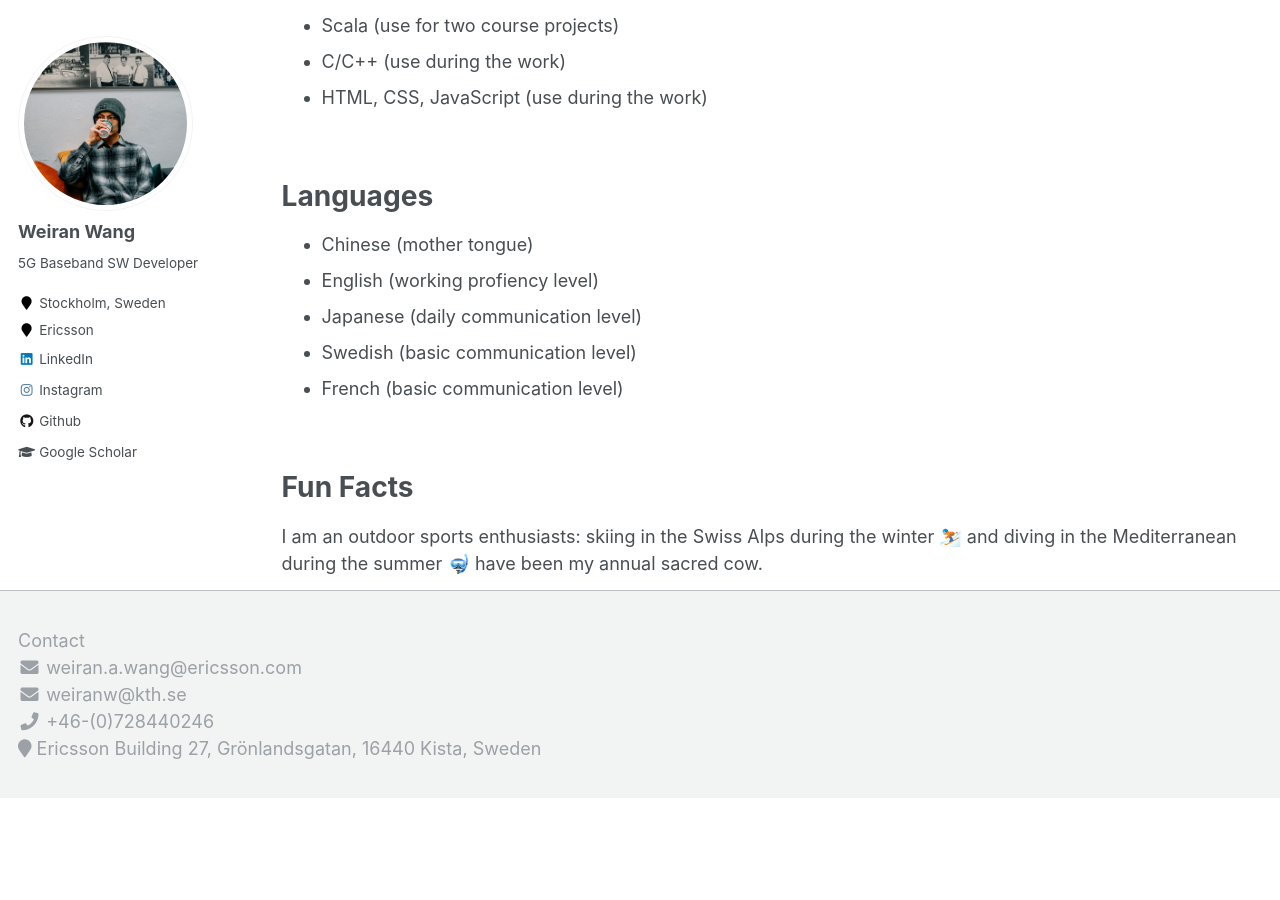
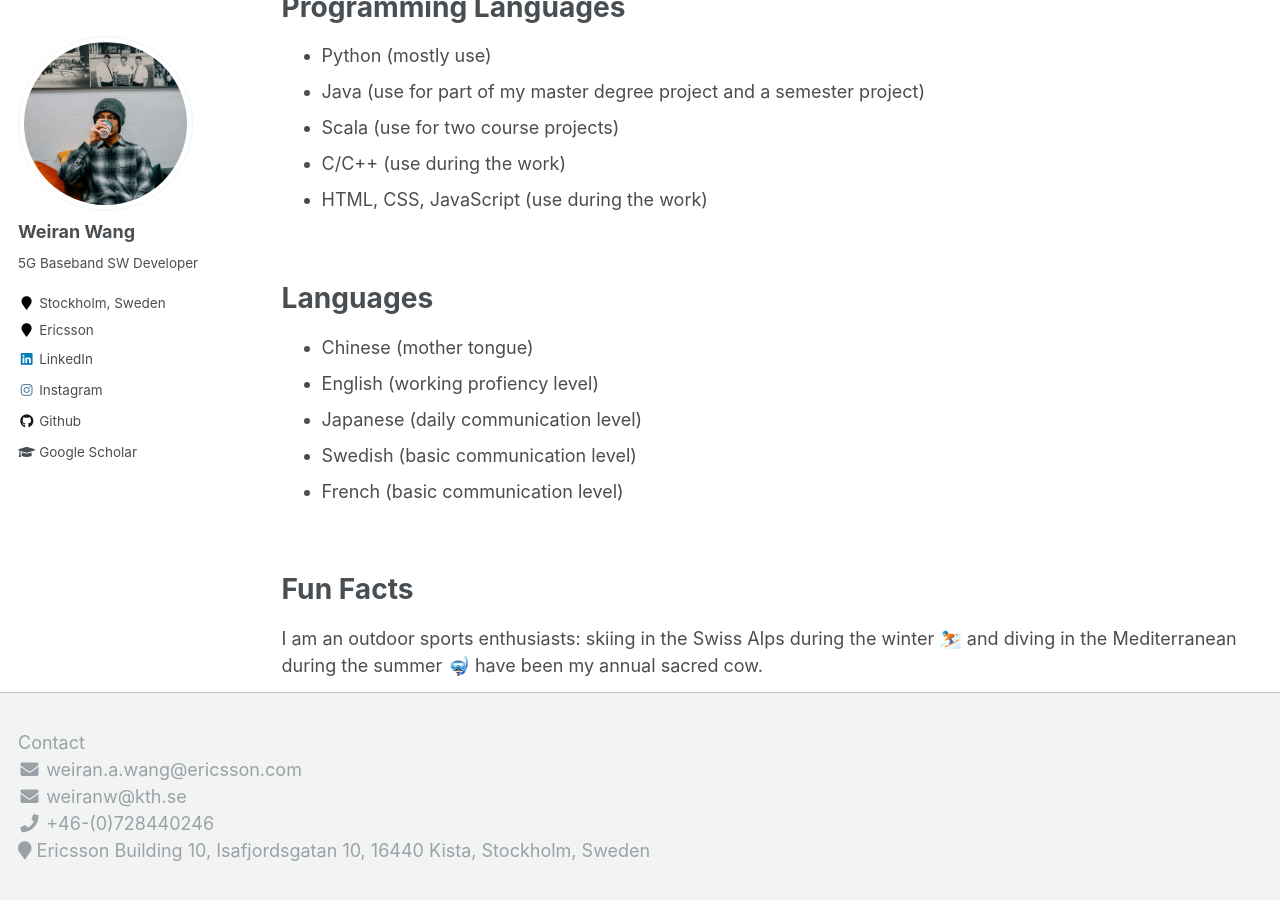
Before and after one commit to wangweiran0129/wangweiran0129.github.io, a Jekyll site: the page built from _pages/cv.md, in a window 1280 px wide and 900 px high, scrolled down 1729 px. Built offline with Jekyll 4.4.1, drawn with Linux system fonts in a browser that asks for light colours; before the commit the page ends 2527 px from its top, so only the background shows below that; some of the changed text lies outside the part shown.

Commit message:
Changed the footer address and add my CV

```diff
--- a/_data/navigation.yml
+++ b/_data/navigation.yml
@@ -5,3 +5,6 @@ main:
 
   - title: "Gallery"
     url: /gallery/
+
+  # - title: "Cuisine"
+  #  url: /cuisine/
--- a/_includes/footer.html
+++ b/_includes/footer.html
@@ -7,4 +7,4 @@
 <br>
 <i class="fa fa-fw fa-phone" aria-hidden="true"></i> +46-(0)728440246</a>
 <br>
-<i class="fa fa-map-marker" aria-hidden="true"></i> Ericsson Building 27, Grönlandsgatan, 16440 Kista, Sweden</a>
+<i class="fa fa-map-marker" aria-hidden="true"></i> Ericsson Building 10, Isafjordsgatan 10, 16440 Kista, Stockholm, Sweden</a>
```
Also changed, not shown: _pages/cv.md (+3 -0 lines), 4 other files.
